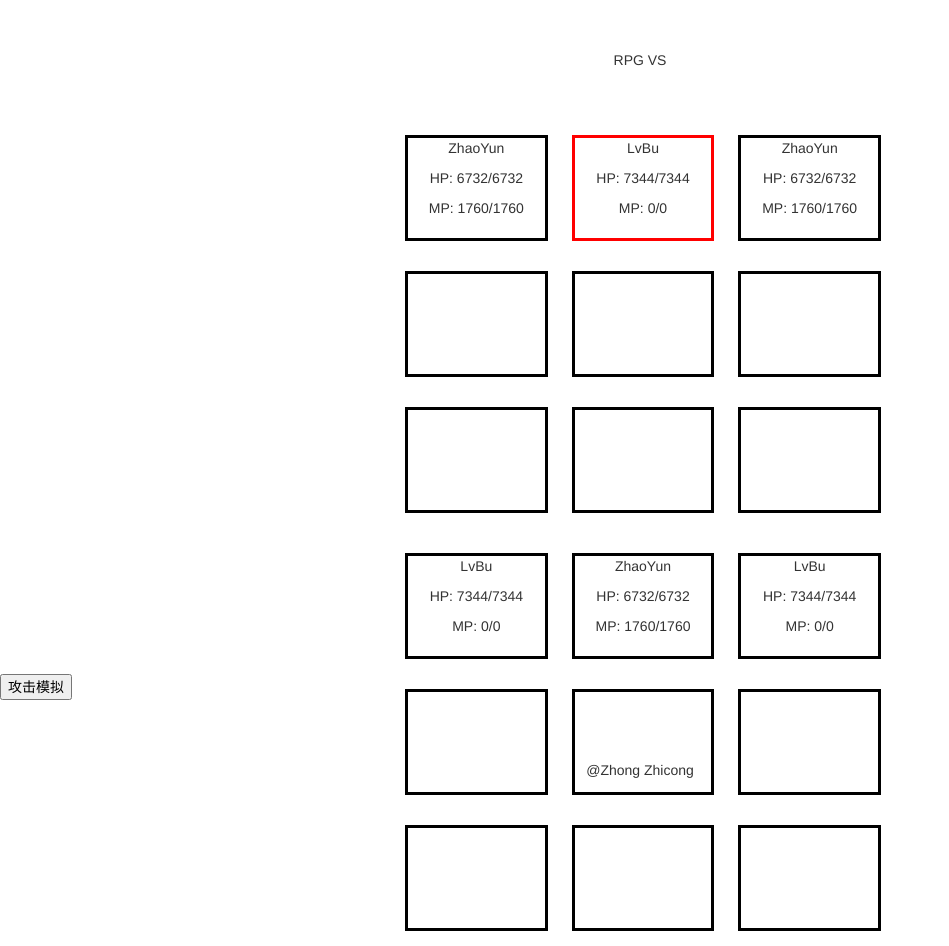
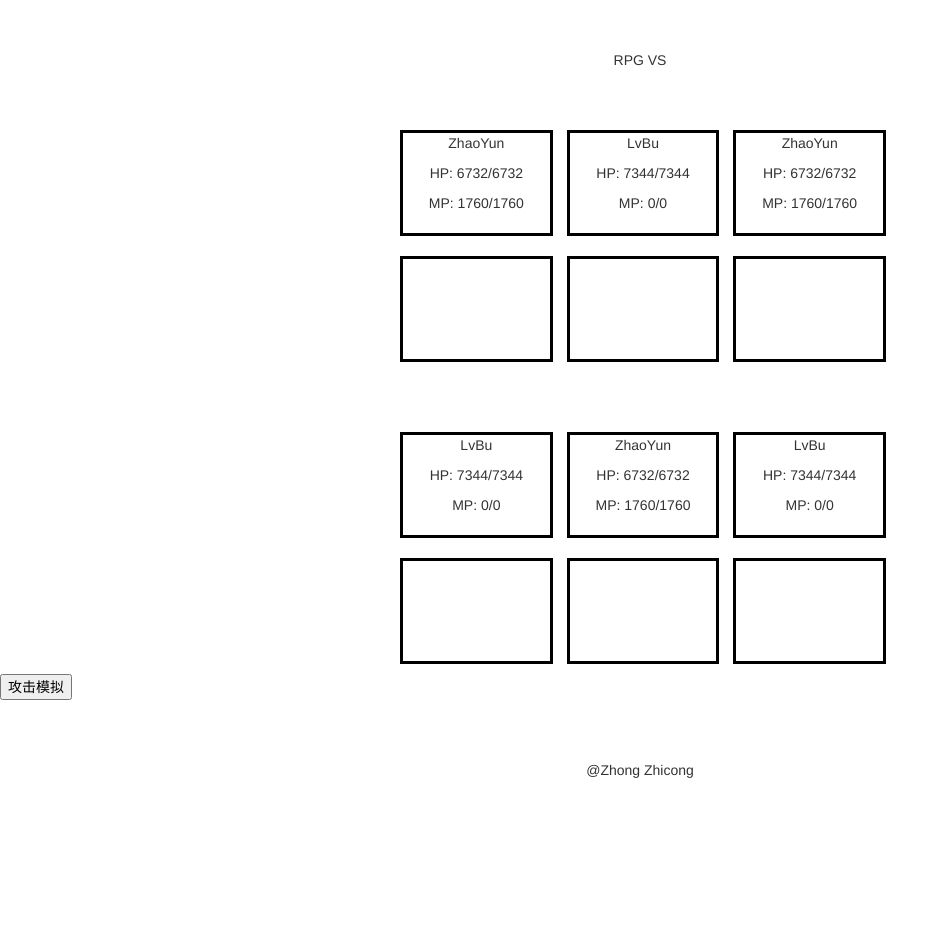
Before and after one commit to sephirothz87/RPGVS-T01, a plain HTML site: page index.html in a window 1280 px wide. Shown: the whole page, without its empty margins (0-949 px from the left). After the commit the page ends 800 px from the top, so only its background shows below. Drawn offline with Linux system fonts and the light colour scheme.

Commit message:
no message

```diff
--- a/css/style.css
+++ b/css/style.css
@@ -20,14 +20,18 @@ body .test-area{
 .div-battle table{
     width: 500px;
     height:30%;
-    margin:10px auto;
+    margin:50px auto;
     /*border: solid black;*/
 }
 
 .div-battle table td{
     /*border: solid black;*/
     width: 33%;
-    padding: 15px;
+    padding: 10px;
+}
+
+.div-battle table td.active{
+    border: solid red;
 }
 
 .div-battle #team_blue {
@@ -42,9 +46,5 @@ body .test-area{
     border: solid black;
 }
 
-.div-battle .div-hero.active{
-    border: solid red;
-}
-
 footer div {
 }
--- a/js/index.js
+++ b/js/index.js
@@ -39,12 +39,10 @@ vue_battle = new Vue({
                 teams = [
                     [
                         ['001', '002', '001'],
-                        [null, null, null],
                         [null, null, null]
                     ],
                     [
                         ['002', '001', '002'],
-                        [null, null, null],
                         [null, null, null]
                     ]
                 ]
```
